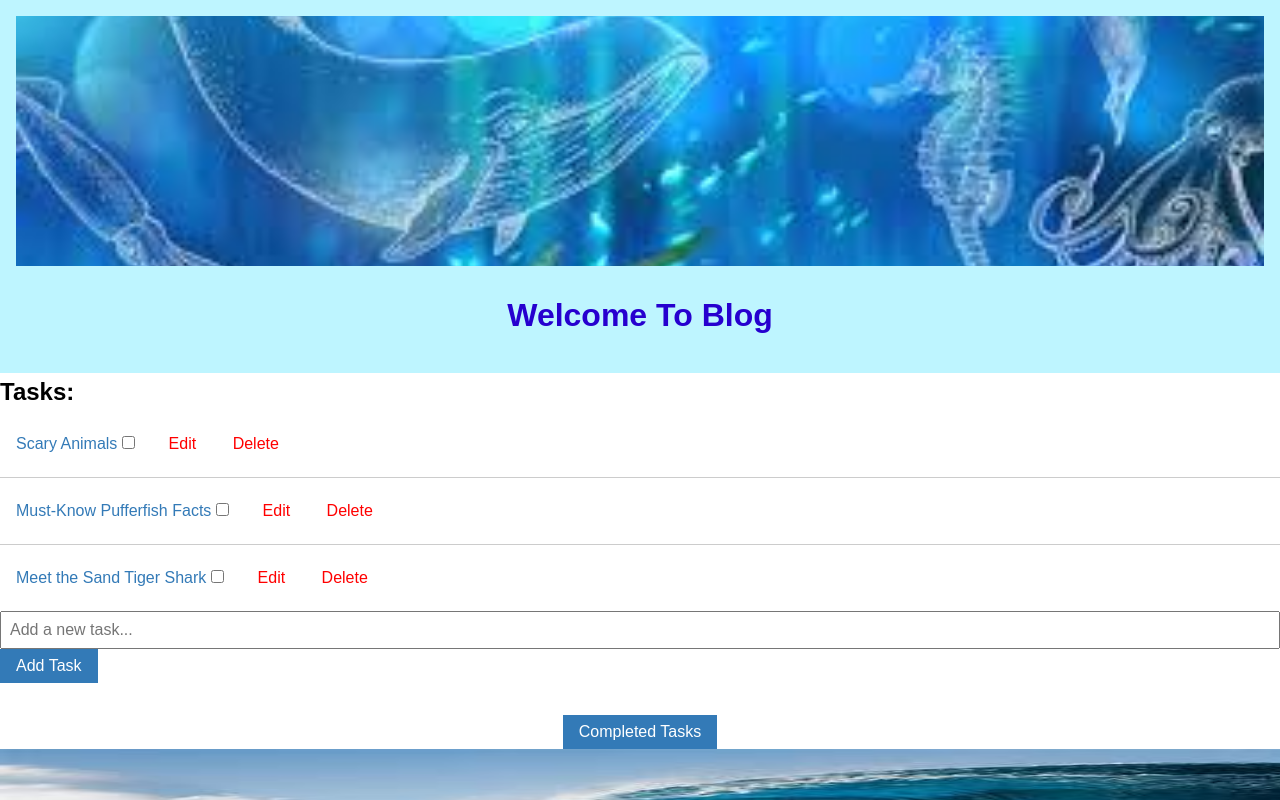
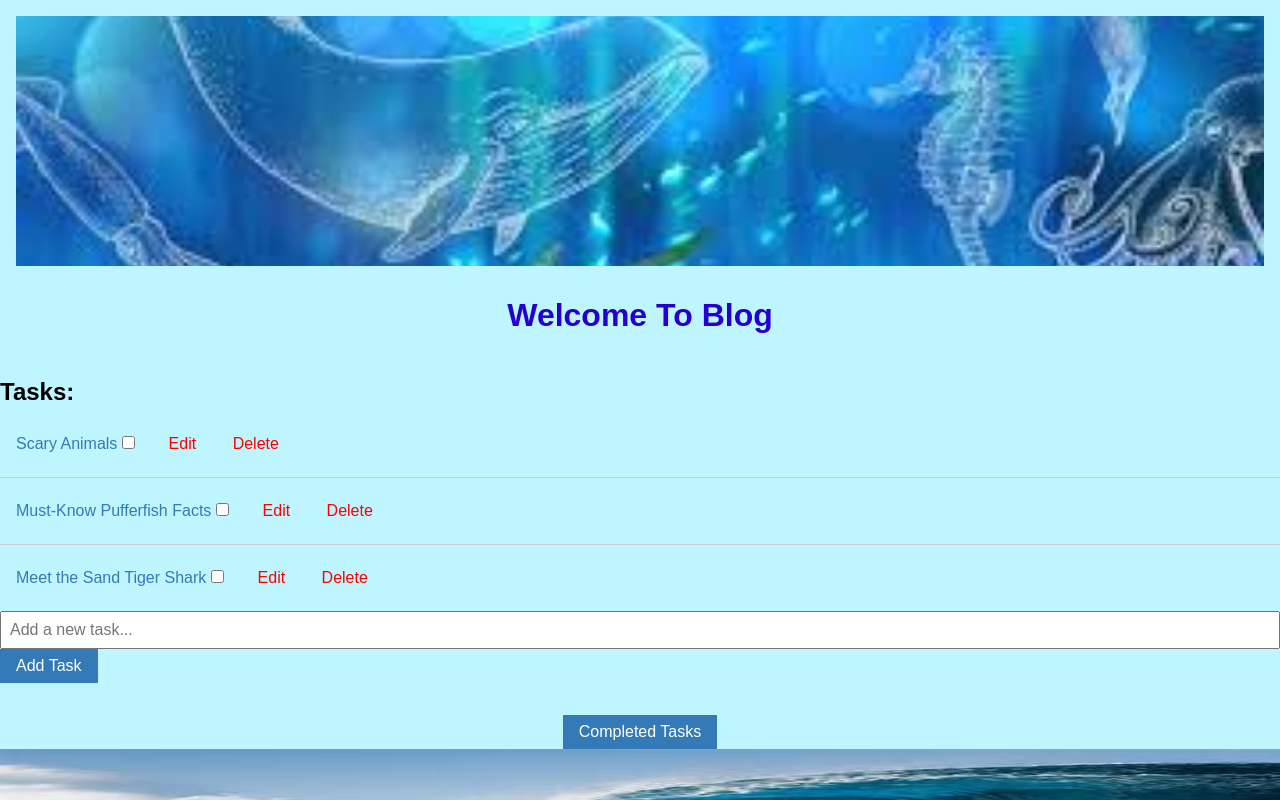
Before and after one commit to MalakSaad1/Task-Manager-To-Do-App, a React (Vite) app: page / in a window 1280 px wide. Shown: the top 800 px of the page. Built offline with nearby package versions, Linux system fonts and the light colour scheme.

Commit message:
added some codes

```diff
--- a/src/index.css
+++ b/src/index.css
@@ -10,7 +10,7 @@ body {
   font-family: Arial, sans-serif;
   line-height: 1.6;
   color: #000000;
-  background-color: #ffffff;
+  background-color: #bef5ff;
  }
 
 header {
@@ -55,7 +55,7 @@ h1 {
 }
 
 #task-list a:hover {
-  color: #ffffff;
+  color: #bef5ff;
 }
 
 input[type="checkbox"] {
@@ -63,7 +63,7 @@ input[type="checkbox"] {
 }
 
 .edit-task, .delete-task {
-  background-color: #ffffff;
+  background-color: #bef5ff;
   color: #ff0000;
   border: none;
   padding: 0.5em 1em;
```
